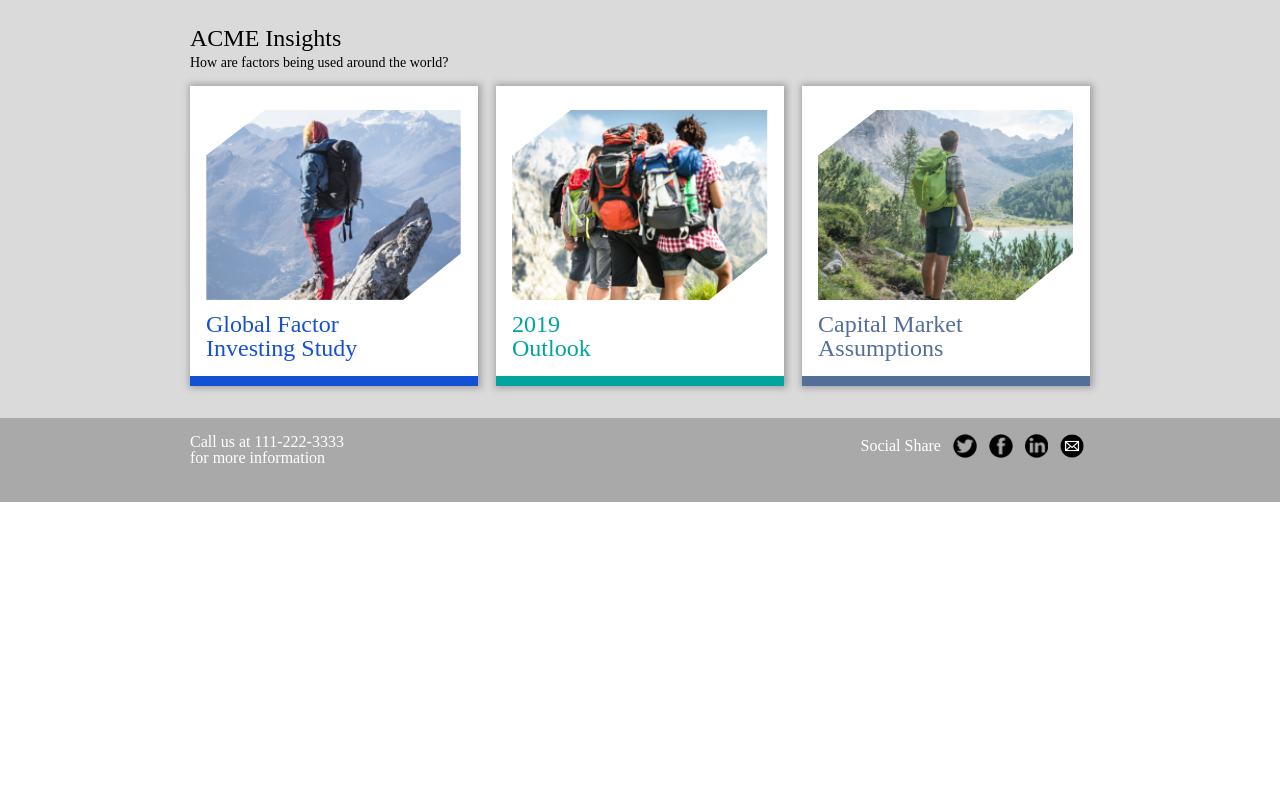
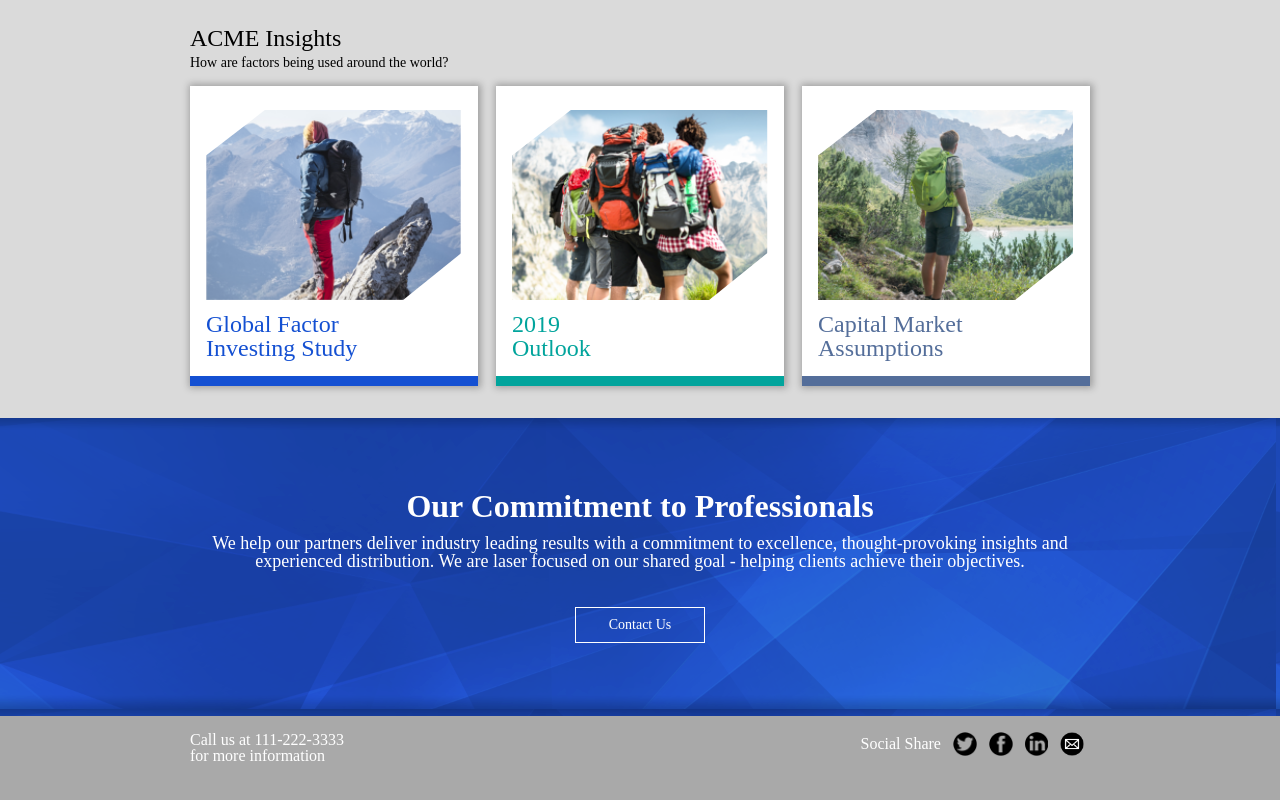
Before and after one commit to chasfricke/crescendo-sa-option2, a React (Create React App) app: page / in a window 1280 px wide. Shown: the part 521-1321 px from the top of the page. Before the commit the page ends 1023 px from the top, so only its background shows below. Built offline with nearby package versions, Linux system fonts and the light colour scheme.

Commit message:
CTA Section jsx complete

```diff
--- a/src/App.js
+++ b/src/App.js
@@ -3,6 +3,7 @@ import Header from "./components/Header.js";
 import Hero from "./components/Hero.js";
 import Footer from "./components/Footer.js";
 import Insights from "./components/Insights.js";
+import CTASection from "./components/CTASection";
 
 function App() {
   return (
@@ -10,6 +11,7 @@ function App() {
       <Header />
       <Hero />
       <Insights />
+      <CTASection />
       <Footer />
     </>
   );
--- /dev/null
+++ b/src/components/CTASection.js
@@ -0,0 +1,60 @@
+import React, { Component } from "react";
+import styled from "styled-components";
+import { MAXWIDTH } from "../constants";
+import OutlineButton from "./OutlineButton.js";
+import background from "../images/blue-poly-background.png";
+
+const Container = styled.div`
+  display: flex;
+  flex-direction: row;
+  justify-content: center;
+  padding: 72px 0;
+  background-image: url(${background});
+`;
+
+const Content = styled.div`
+  display: flex;
+  flex-direction: column;
+  justify-content: center;
+  align-content: center;
+  align-items: center;
+  max-width: ${MAXWIDTH};
+  color: white;
+  text-align: center;
+  h4 {
+    font-size: 32px;
+    font-weight: 600;
+    margin-bottom: 12px;
+  }
+`;
+
+const Copy = styled.p`
+  font-size: 18px;
+`;
+
+const ButtonMargin = styled.div`
+  margin-top: 36px;
+`;
+
+class CTASection extends Component {
+  render() {
+    return (
+      <Container>
+        <Content>
+          <h4>Our Commitment to Professionals</h4>
+          <Copy>
+            We help our partners deliver industry leading results with a
+            commitment to excellence, thought-provoking insights and experienced
+            distribution. We are laser focused on our shared goal - helping
+            clients achieve their objectives.
+          </Copy>
+          <ButtonMargin>
+            <OutlineButton label="Contact Us" />
+          </ButtonMargin>
+        </Content>
+      </Container>
+    );
+  }
+}
+
+export default CTASection;
--- a/src/components/Insights.js
+++ b/src/components/Insights.js
@@ -1,5 +1,4 @@
 import React, { Component } from "react";
-import styled from "styled-components";
 import CardSection from "./CardSection.js";
 import InsightCard from "./cards/InsightCard";
 import Insight1 from "../images/insights/insight-1.png";
--- /dev/null
+++ b/src/components/OutlineButton.js
@@ -0,0 +1,32 @@
+import React, { Component } from "react";
+import styled from "styled-components";
+
+const Border = styled.div`
+  border: solid 1px white;
+  margin: 1px;
+  min-width: 100px;
+  padding: 10px 14px;
+  cursor: pointer;
+  :hover {
+    border: solid 2px white;
+    margin: 0px;
+  }
+`;
+
+const Label = styled.p`
+  font-size: 14px;
+`;
+
+class OutlineButton extends Component {
+  render() {
+    return (
+      <>
+        <Border role="button" onClick={this.props.onClick}>
+          <Label>{this.props.label}</Label>
+        </Border>
+      </>
+    );
+  }
+}
+
+export default OutlineButton;
```
Also changed, not shown: src/images/blue-poly-background.png (added).
